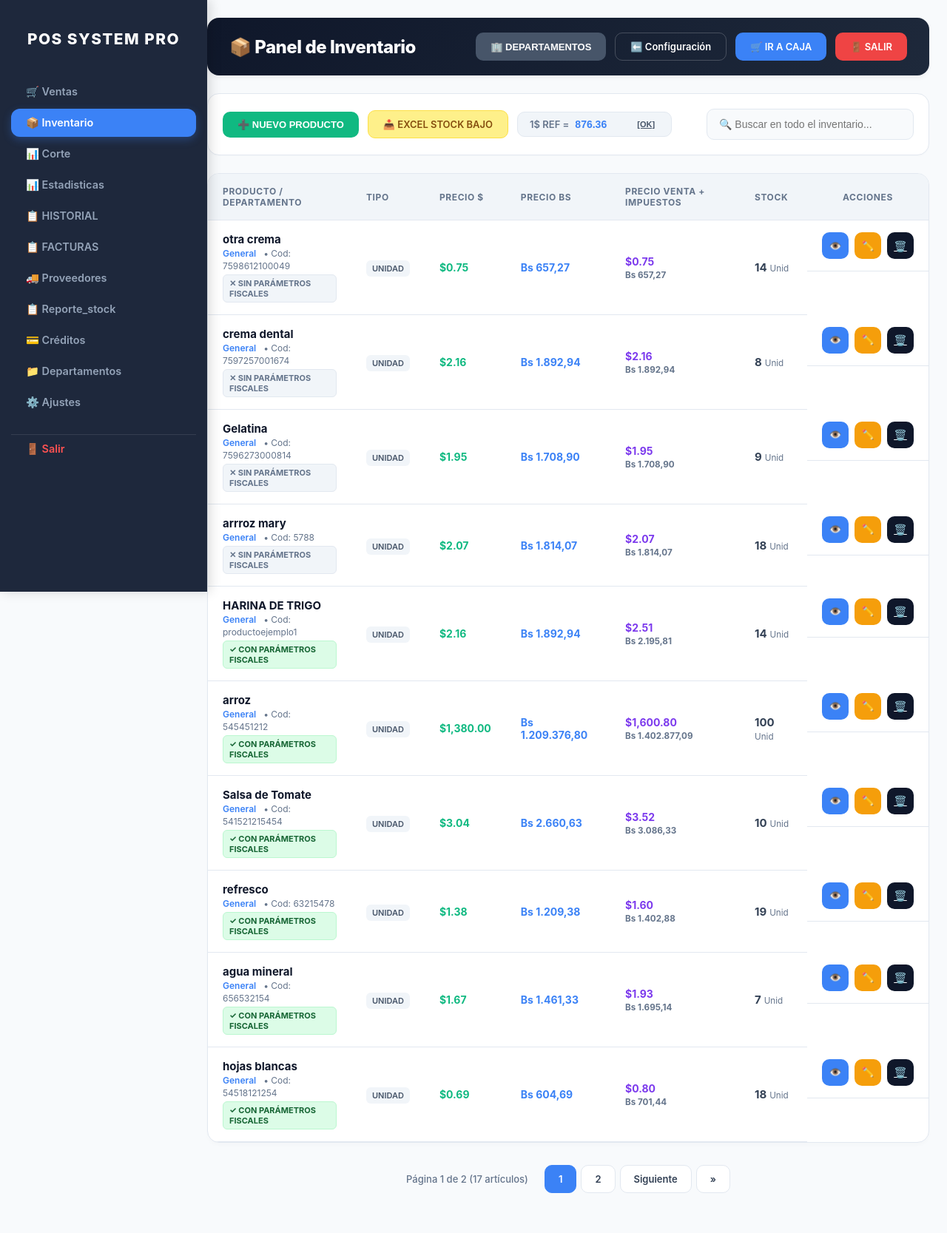
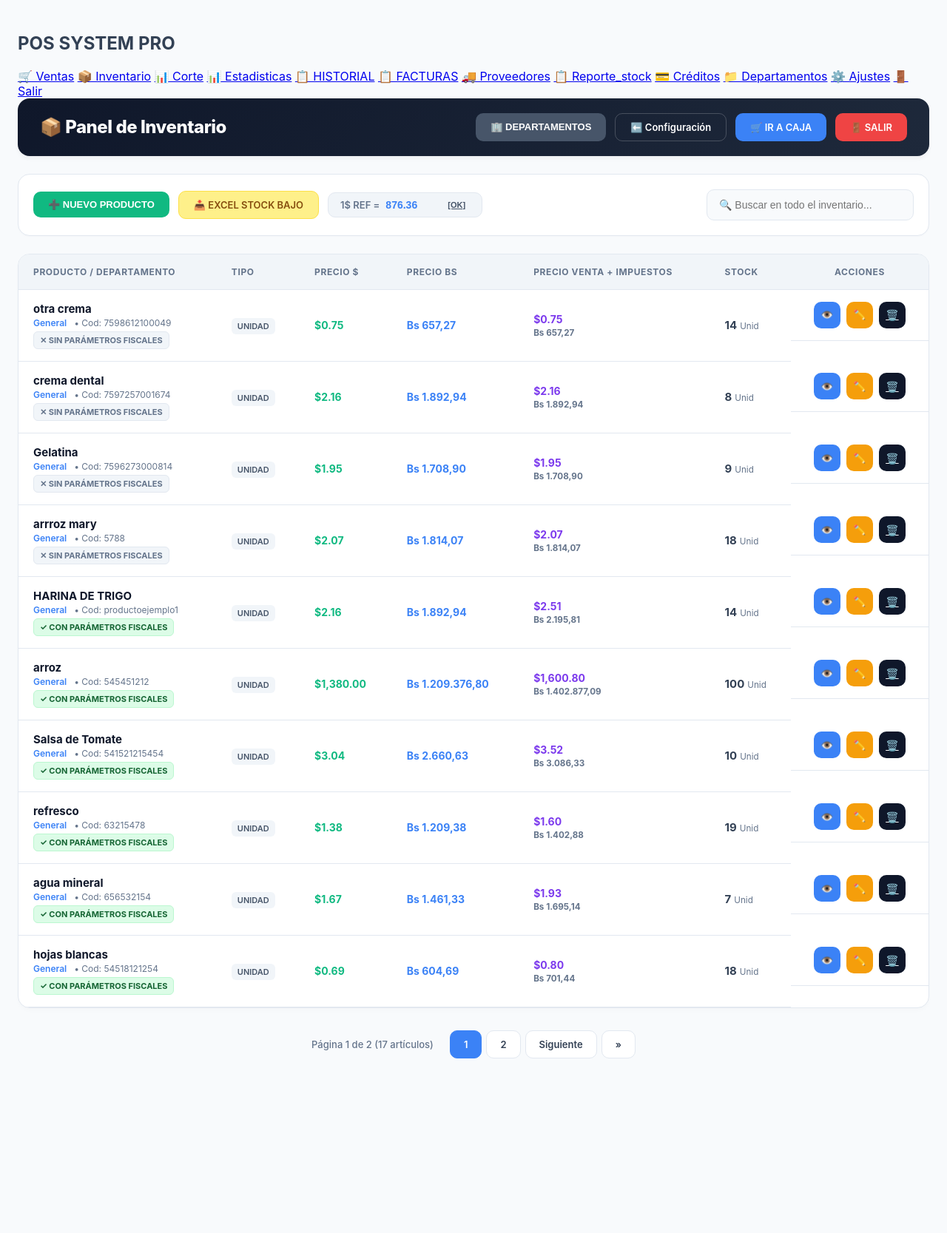
Before and after one commit to freedarwuin/POS-System-Pro, a PHP site: page /inventario.php in a window 1280 px wide. Shown: the whole page at 74% size. After the commit the page ends 1431 px from the top, so only its background shows below. Run offline with PHP 8.4, Linux system fonts and the light colour scheme; a user stored in the database is signed in; data comes from the database, SQL or seed files in the repository.

Commit message:
Refactor sidebar by removing inline styles
Removed the CSS styles for the sidebar and adjusted the HTML structure.

```diff
--- a/sidebar.php
+++ b/sidebar.php
@@ -9,104 +9,6 @@ function pos_sidebar_active(string $current_page, array $pages): string {
     return in_array($current_page, $pages, true) ? ' active' : '';
 }
 ?>
-<style>
-    .pos-sidebar {
-        width: 280px;
-        min-width: 280px;
-        height: 100vh;
-        position: fixed;
-        left: 0;
-        top: 0;
-        z-index: 1000;
-        box-sizing: border-box;
-        background: #1e283c;
-        padding: 40px 15px 20px;
-        overflow-y: auto;
-        box-shadow: 4px 0 15px rgba(0, 0, 0, 0.15);
-    }
-
-    /* Reserva el espacio del menú aunque la página no use un contenedor especial. */
-    body:has(.pos-sidebar) {
-        padding-left: 280px;
-        box-sizing: border-box;
-    }
-
-    .pos-sidebar h2 {
-        color: #ffffff;
-        font-family: 'Plus Jakarta Sans', 'Inter', sans-serif;
-        font-size: 1.3rem;
-        text-align: center;
-        letter-spacing: 1.5px;
-        margin: 0 0 40px;
-        text-transform: uppercase;
-        font-weight: 800;
-    }
-
-    .pos-sidebar nav {
-        display: flex;
-        flex-direction: column;
-    }
-
-    .pos-sidebar .nav-link {
-        display: flex;
-        align-items: center;
-        gap: 12px;
-        padding: 10px 20px;
-        margin-bottom: 4px;
-        border-radius: 12px;
-        color: #94a3b8;
-        text-decoration: none;
-        font-family: 'Inter', sans-serif;
-        font-size: 0.9rem;
-        font-weight: 600;
-        transition: 0.2s;
-    }
-
-    .pos-sidebar .nav-link:hover {
-        background: rgba(255, 255, 255, 0.05);
-        color: #ffffff;
-    }
-
-    .pos-sidebar .nav-link.active {
-        background: #3b82f6;
-        color: #ffffff;
-        box-shadow: 0 4px 12px rgba(59, 130, 246, 0.3);
-    }
-
-    .pos-sidebar .nav-link.salir {
-        margin-top: 20px;
-        border-top: 1px solid rgba(255, 255, 255, 0.1);
-        border-radius: 0;
-        color: #ff5252;
-    }
-
-    .pos-sidebar-spacer,
-    .main-with-pos-sidebar {
-        margin-left: 280px;
-    }
-
-    @media (max-width: 768px) {
-        .pos-sidebar {
-            position: relative;
-            width: 100%;
-            min-width: 100%;
-            height: auto;
-        }
-
-        body:has(.pos-sidebar) {
-            padding-left: 0;
-        }
-
-        .pos-sidebar-spacer,
-        .main-with-pos-sidebar {
-            margin-left: 0;
-        }
-
-        body.pos-with-sidebar {
-            display: block;
-        }
-    }
-</style>
 
 <aside class="pos-sidebar">
     <h2>POS SYSTEM PRO</h2>
```
